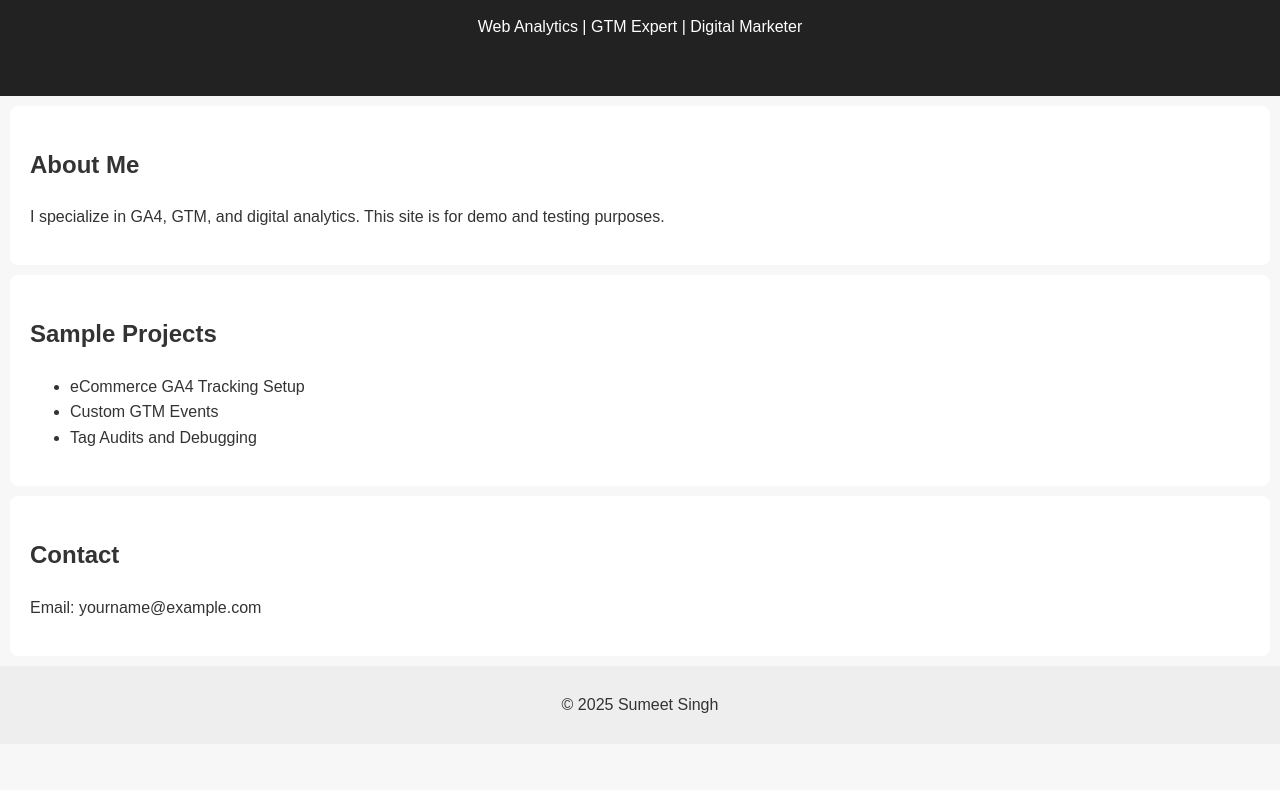
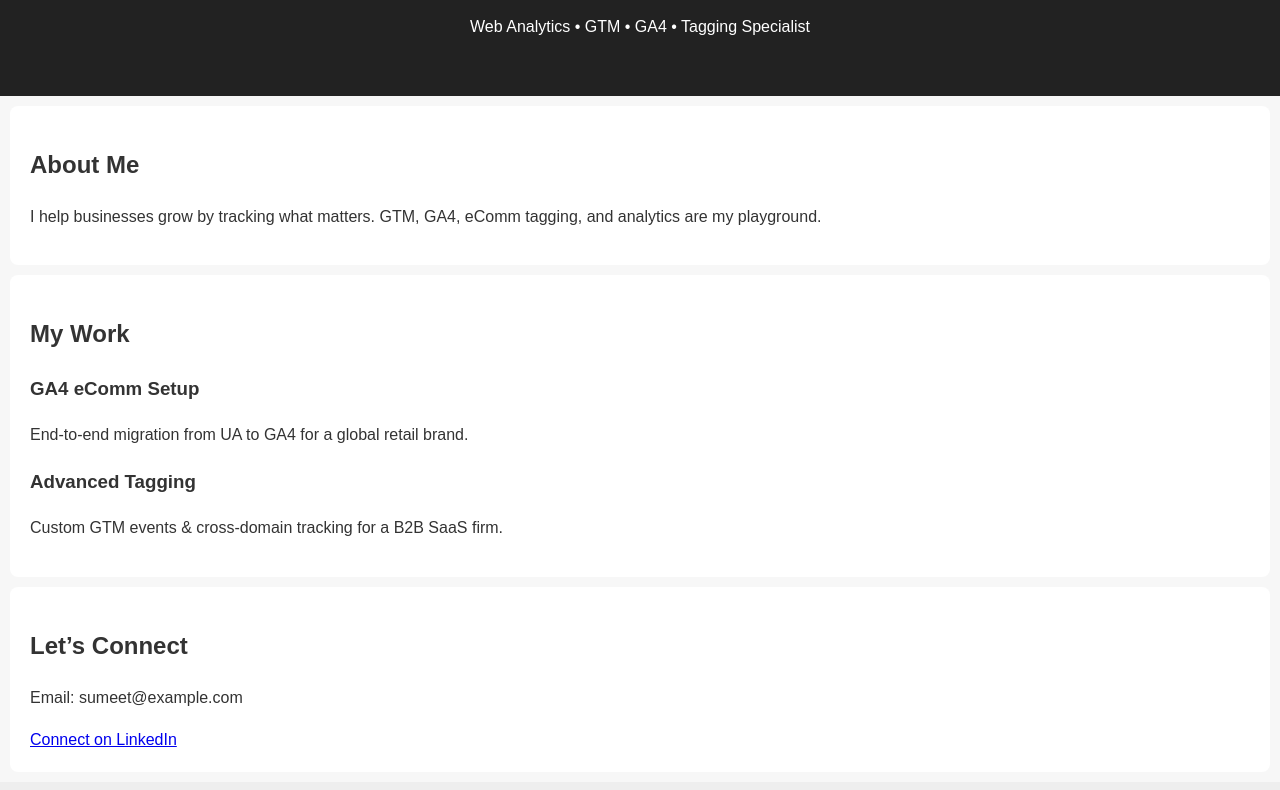
Before and after one commit to Sumeetsingh07/Sumeet-Singh, a plain HTML site: page index.html in a window 1280 px wide. Shown: the part 120-910 px from the top of the page. Before the commit the page ends 864 px from the top, so only its background shows below. Drawn offline with Linux system fonts and the light colour scheme.

Commit message:
Update index.html

```diff
--- a/index.html
+++ b/index.html
@@ -3,38 +3,41 @@
 <head>
   <meta charset="UTF-8" />
   <meta name="viewport" content="width=device-width, initial-scale=1.0" />
-  <title>Sumeet's Portfolio</title>
+  <title>Sumeet | Web Analytics Portfolio</title>
   <link rel="stylesheet" href="style.css" />
-  <!-- GTM placeholder -->
-  <!-- Paste GTM container script here -->
+  <link href="https://fonts.googleapis.com/css2?family=Poppins:wght@300;600&display=swap" rel="stylesheet" />
 </head>
 <body>
-  <header>
-    <h1>Hi, I’m Sumeet 👋</h1>
-    <p>Web Analytics | GTM Expert | Digital Marketer</p>
+  <header class="hero">
+    <h1>Hello, I’m <span>Sumeet</span></h1>
+    <p>Web Analytics • GTM • GA4 • Tagging Specialist</p>
   </header>
 
-  <section id="about">
+  <section class="section" id="about">
     <h2>About Me</h2>
-    <p>I specialize in GA4, GTM, and digital analytics. This site is for demo and testing purposes.</p>
+    <p>I help businesses grow by tracking what matters. GTM, GA4, eComm tagging, and analytics are my playground.</p>
   </section>
 
-  <section id="projects">
-    <h2>Sample Projects</h2>
-    <ul>
-      <li>eCommerce GA4 Tracking Setup</li>
-      <li>Custom GTM Events</li>
-      <li>Tag Audits and Debugging</li>
-    </ul>
+  <section class="section" id="projects">
+    <h2>My Work</h2>
+    <div class="card">
+      <h3>GA4 eComm Setup</h3>
+      <p>End-to-end migration from UA to GA4 for a global retail brand.</p>
+    </div>
+    <div class="card">
+      <h3>Advanced Tagging</h3>
+      <p>Custom GTM events & cross-domain tracking for a B2B SaaS firm.</p>
+    </div>
   </section>
 
-  <section id="contact">
-    <h2>Contact</h2>
-    <p>Email: yourname@example.com</p>
+  <section class="section" id="contact">
+    <h2>Let’s Connect</h2>
+    <p>Email: sumeet@example.com</p>
+    <a class="btn" href="https://linkedin.com/in/sumeetsingh" target="_blank">Connect on LinkedIn</a>
   </section>
 
   <footer>
-    <p>© 2025 Sumeet Singh</p>
+    <p>© 2025 Sumeet Singh | Built with ❤️</p>
   </footer>
 
   <script src="script.js"></script>
```
